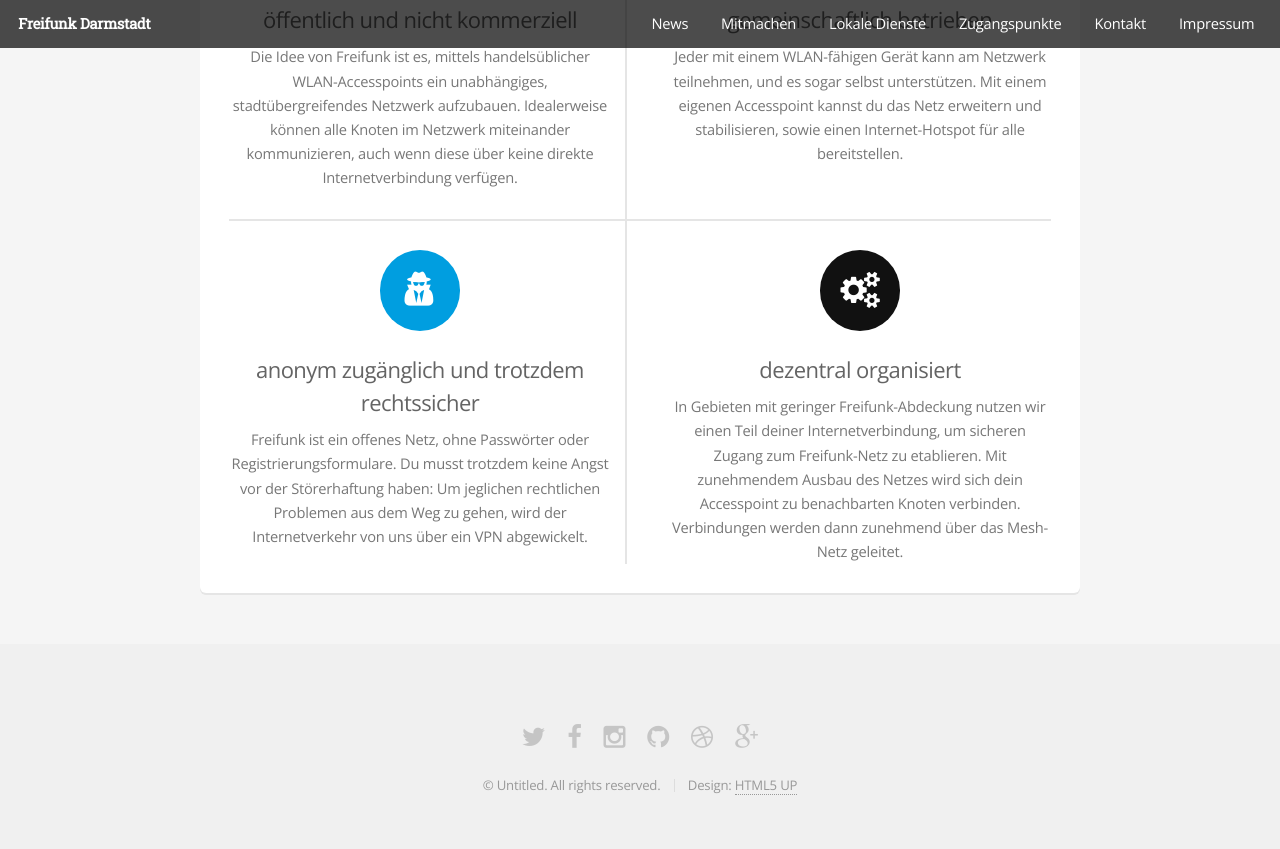
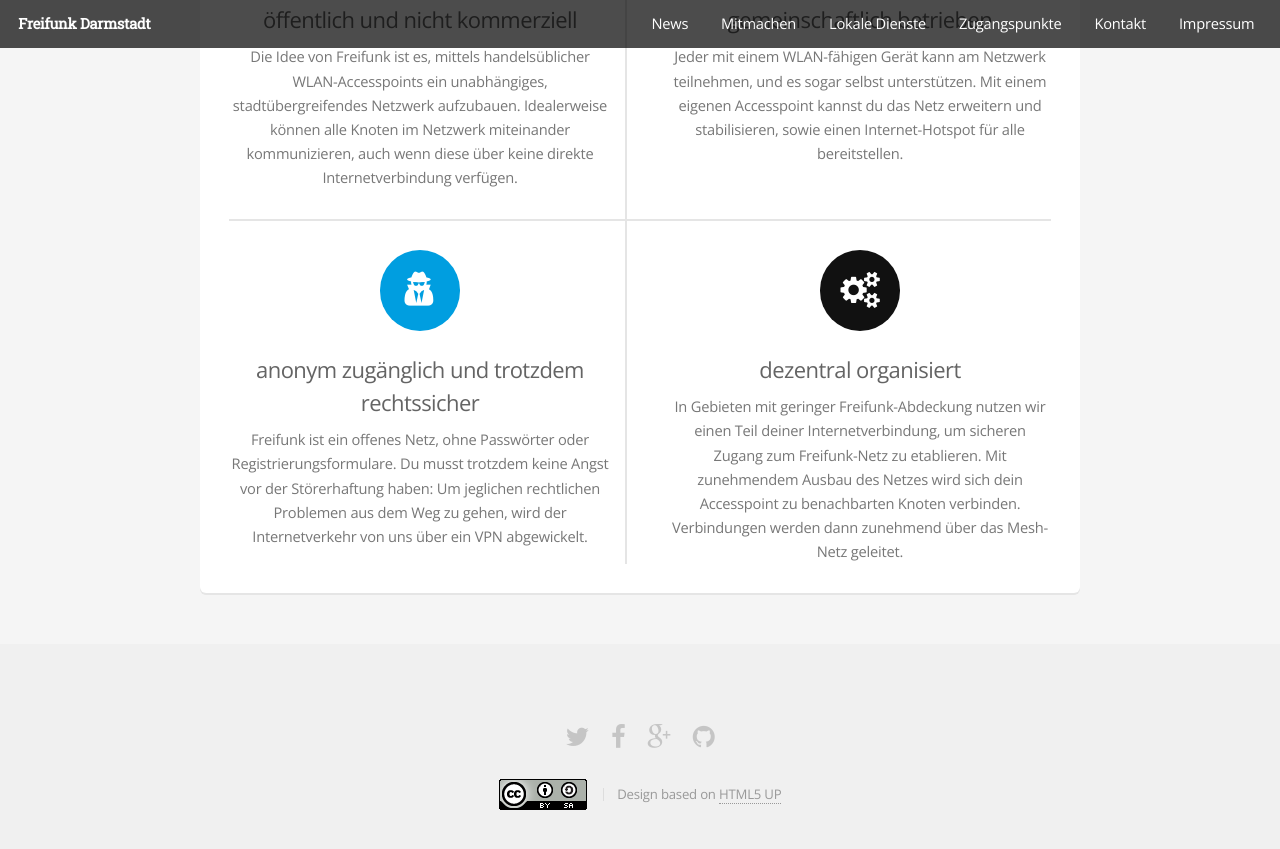
Before and after one commit to mdrenger/darmstadt.freifunk.net, a Jekyll site: the page built from pages/index.html, in a window 1280 px wide and 900 px high, scrolled down 1063 px. Shown: the top 849 px of the window. Built offline with Jekyll 4.4.1, drawn with Linux system fonts in a browser that asks for light colours.

Commit message:
add links to footer and fix license info

```diff
--- a/_includes/footer.html
+++ b/_includes/footer.html
@@ -1,14 +1,13 @@
 <footer id="footer">
 	<ul class="icons">
-		<li><a href="#" class="icon fa-twitter"><span class="label">Twitter</span></a></li>
-		<li><a href="#" class="icon fa-facebook"><span class="label">Facebook</span></a></li>
-		<li><a href="#" class="icon fa-instagram"><span class="label">Instagram</span></a></li>
-		<li><a href="#" class="icon fa-github"><span class="label">Github</span></a></li>
-		<li><a href="#" class="icon fa-dribbble"><span class="label">Dribbble</span></a></li>
-		<li><a href="#" class="icon fa-google-plus"><span class="label">Google+</span></a></li>
+		<li><a href="http://www.twitter.com/freifunkDA" class="icon fa-twitter"><span class="label">Twitter</span></a></li>
+		<li><a href="http://www.facebook.com/freifunkDA" class="icon fa-facebook"><span class="label">Facebook</span></a></li>
+		<li><a href="https://plus.google.com/113942916935529162777/" class="icon fa-google-plus"><span class="label">Google+</span></a></li>
+		<li><a href="https://github.com/freifunk-darmstadt" class="icon fa-github"><span class="label">Github</span></a></li>
 	</ul>
 	<ul class="copyright">
-		<li>&copy; Untitled. All rights reserved.</li><li>Design: <a href="http://html5up.net">HTML5 UP</a></li>
+		<li><img src="images/cc.png"></li>
+		<li>Design based on <a href="http://html5up.net">HTML5 UP</a></li>
 	</ul>
 </footer>
 
```
